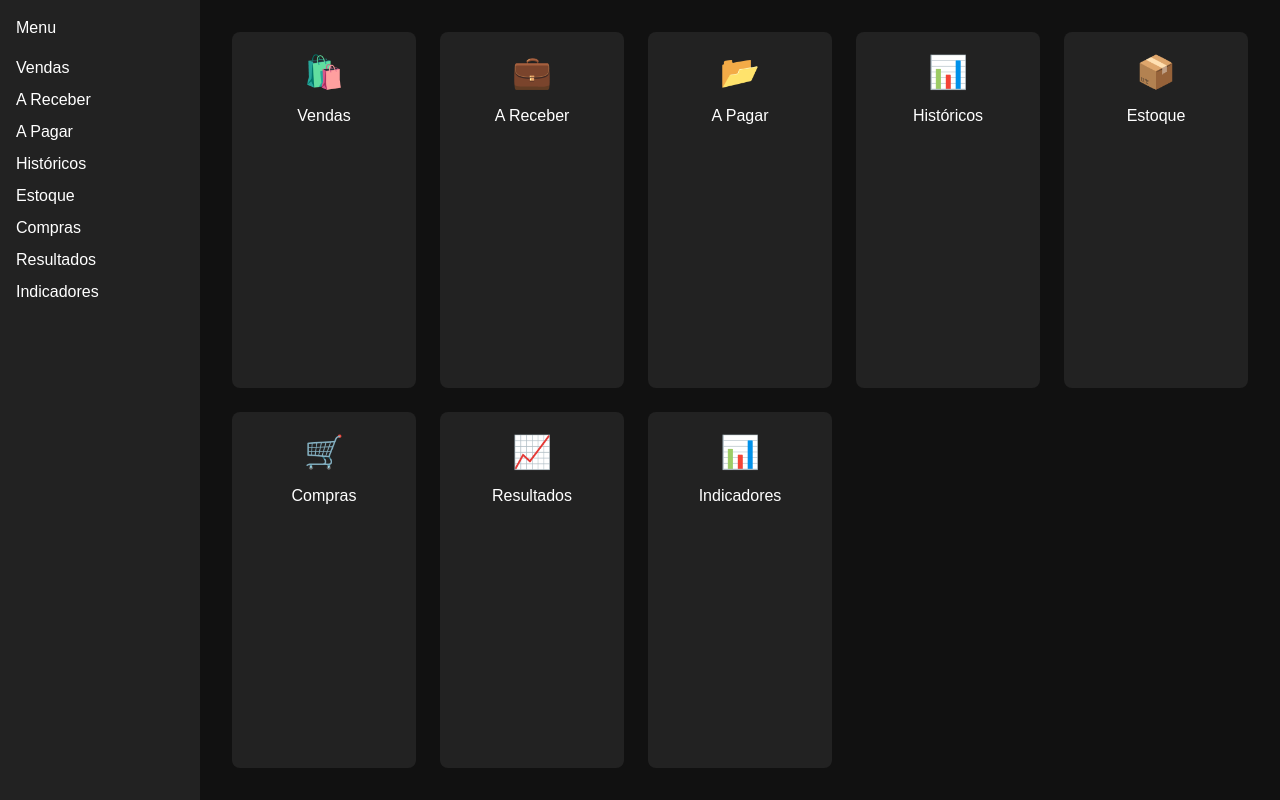
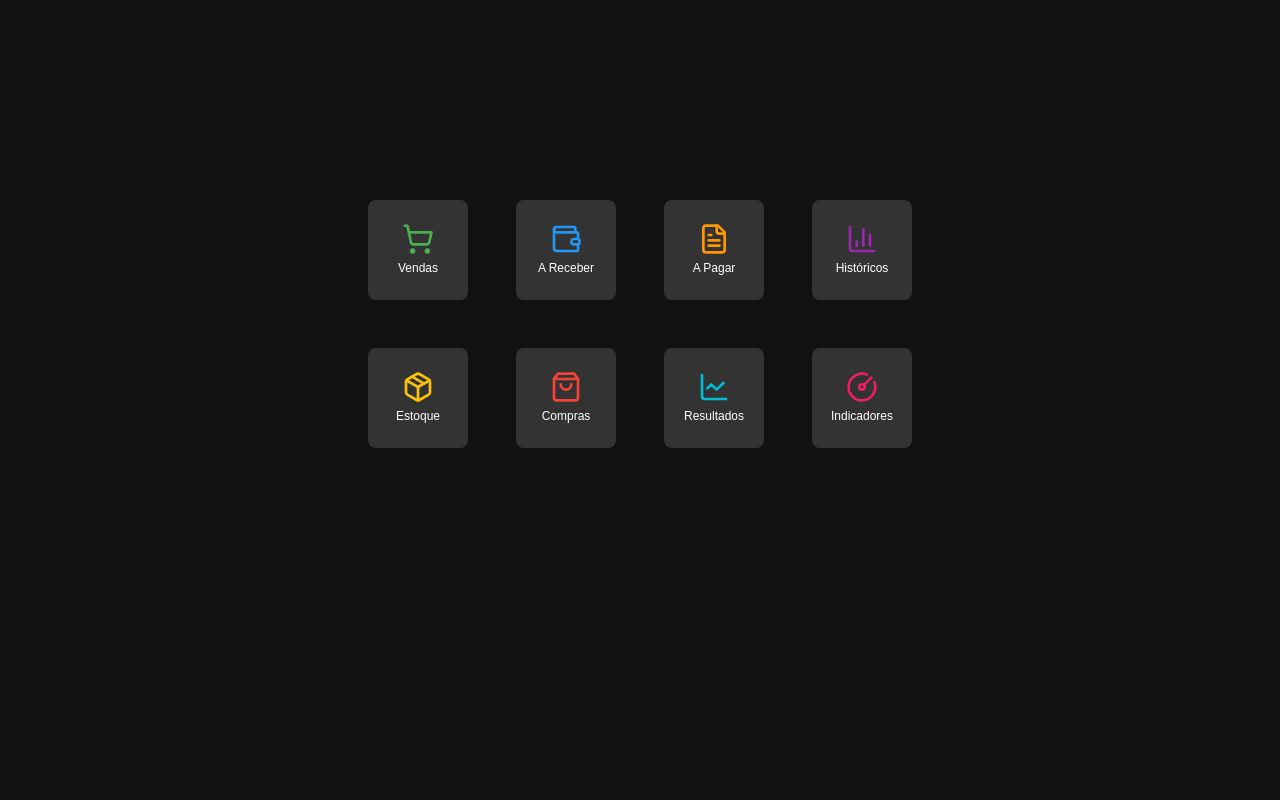
Before and after one commit to EltonFrutal/Painel-frontend, a Next.js app: page /dashboard in a window 1280 px wide. Built offline with nearby package versions, Linux system fonts and the light colour scheme.

Commit message:
grafico vendas

```diff
--- /dev/null
+++ b/app/api/vendas/[ano]/route.ts
@@ -0,0 +1,36 @@
+import { NextResponse } from 'next/server';
+import pool from '@/lib/db';
+
+export async function GET(request: Request, { params }: { params: { ano: string } }) {
+  const ano = params.ano;
+
+  try {
+    const { searchParams } = new URL(request.url);
+    const organizacao = searchParams.get('organizacao') || '';
+    const empresa = searchParams.get('empresa') || '';
+
+    // 🟡 ADICIONE O CONSOLE.LOG AQUI:
+    console.log('Ano:', ano);
+    console.log('Organizacao:', organizacao);
+    console.log('Empresa:', empresa);
+
+    // Sua query continua aqui...
+    const result = await pool.query(
+      `SELECT
+         EXTRACT(MONTH FROM data_emissao) AS mes,
+         SUM(valor_venda) AS total
+       FROM vendas
+       WHERE EXTRACT(YEAR FROM data_emissao) = $1
+         AND ($2 = '' OR organizacao_nome = $2)
+         AND ($3 = '' OR empresa = $3)
+       GROUP BY mes
+       ORDER BY mes`,
+      [ano, organizacao, empresa]
+    );
+
+    return NextResponse.json(result.rows);
+  } catch (error) {
+    console.error('Erro:', error);
+    return NextResponse.json({ erro: 'Erro na consulta' }, { status: 500 });
+  }
+}
--- /dev/null
+++ b/app/api/vendas/filters/routes.ts
@@ -0,0 +1,22 @@
+// Importações
+import { NextResponse } from 'next/server';
+import pool from '@/lib/db';
+
+// Rota GET para buscar os dados
+export async function GET(request: Request) {
+  try {
+    const result = await pool.query(`
+      SELECT
+        EXTRACT(YEAR FROM data_emissao) AS ano,
+        SUM(valor_venda) AS total
+      FROM vendas
+      GROUP BY ano
+      ORDER BY ano
+    `);
+
+    return NextResponse.json(result.rows);
+  } catch (error) {
+    console.error('Erro na API de Vendas:', error);
+    return NextResponse.json({ error: 'Erro ao buscar os dados de vendas' }, { status: 500 });
+  }
+}
--- /dev/null
+++ b/app/api/vendas/route.ts
@@ -0,0 +1,72 @@
+// app/api/vendas/route.ts
+import { NextResponse } from 'next/server';
+import pool from '@/lib/db';
+
+export async function GET(request: Request) {
+  const { searchParams } = new URL(request.url);
+  const ano = searchParams.get('ano');
+  const organizacao = searchParams.get('organizacao');
+  const empresa = searchParams.get('empresa');
+
+  try {
+    let query = '';
+    let params: any[] = [];
+
+    if (ano) {
+      // 📊 Modo mensal
+      query = `
+        SELECT
+          EXTRACT(MONTH FROM data_emissao) AS mes,
+          SUM(valor_venda) AS total
+        FROM vendas
+        WHERE EXTRACT(YEAR FROM data_emissao) = $1
+      `;
+      params.push(ano);
+
+      if (organizacao) {
+        query += ' AND organizacao_nome = $2';
+        params.push(organizacao);
+
+        if (empresa) {
+          query += ' AND empresa = $3';
+          params.push(empresa);
+        }
+      } else if (empresa) {
+        query += ' AND empresa = $2';
+        params.push(empresa);
+      }
+
+      query += ' GROUP BY mes ORDER BY mes';
+    } else {
+      // 📊 Modo anual
+      query = `
+        SELECT
+          EXTRACT(YEAR FROM data_emissao) AS ano,
+          SUM(valor_venda) AS total
+        FROM vendas
+        WHERE 1=1
+      `;
+
+      if (organizacao) {
+        query += ' AND organizacao_nome = $1';
+        params.push(organizacao);
+
+        if (empresa) {
+          query += ' AND empresa = $2';
+          params.push(empresa);
+        }
+      } else if (empresa) {
+        query += ' AND empresa = $1';
+        params.push(empresa);
+      }
+
+      query += ' GROUP BY ano ORDER BY ano';
+    }
+
+    const result = await pool.query(query, params);
+    return NextResponse.json(result.rows);
+  } catch (error) {
+    console.error('Erro na consulta:', error);
+    return NextResponse.json({ erro: 'Erro na consulta' }, { status: 500 });
+  }
+}
--- a/app/dashboard/page.tsx
+++ b/app/dashboard/page.tsx
@@ -1,57 +1,65 @@
 'use client';
 
 import { useRouter } from 'next/navigation';
+import { ShoppingCart, Wallet, FileText, BarChart3, Package, ShoppingBag, LineChart, GaugeCircle } from 'lucide-react';
 
 const botoes = [
-  { titulo: 'Vendas', link: '/vendas', icone: '🛍️' },
-  { titulo: 'A Receber', link: '/areceber', icone: '💼' },
-  { titulo: 'A Pagar', link: '/apagar', icone: '📂' },
-  { titulo: 'Históricos', link: '/historicos', icone: '📊' },
-  { titulo: 'Estoque', link: '/estoque', icone: '📦' },
-  { titulo: 'Compras', link: '/compras', icone: '🛒' },
-  { titulo: 'Resultados', link: '/resultados', icone: '📈' },
-  { titulo: 'Indicadores', link: '/indicadores', icone: '📊' },
+  { titulo: 'Vendas', link: '/vendas', icone: <ShoppingCart size={32} color="#4CAF50" /> },       // Verde
+  { titulo: 'A Receber', link: '/areceber', icone: <Wallet size={32} color="#2196F3" /> },         // Azul
+  { titulo: 'A Pagar', link: '/apagar', icone: <FileText size={32} color="#FF9800" /> },           // Laranja
+  { titulo: 'Históricos', link: '/historicos', icone: <BarChart3 size={32} color="#9C27B0" /> },   // Roxo
+  { titulo: 'Estoque', link: '/estoque', icone: <Package size={32} color="#FFC107" /> },           // Amarelo
+  { titulo: 'Compras', link: '/compras', icone: <ShoppingBag size={32} color="#F44336" /> },       // Vermelho
+  { titulo: 'Resultados', link: '/resultados', icone: <LineChart size={32} color="#00BCD4" /> },   // Azul claro
+  { titulo: 'Indicadores', link: '/indicadores', icone: <GaugeCircle size={32} color="#E91E63" /> } // Rosa
 ];
 
 export default function Dashboard() {
   const router = useRouter();
 
   return (
-    <div style={{ display: 'flex', height: '100vh', backgroundColor: '#111', color: '#fff' }}>
-      {/* Menu Lateral */}
-      <aside style={{ width: '200px', backgroundColor: '#222', padding: '1rem' }}>
-        <h2 style={{ marginBottom: '1rem' }}>Menu</h2>
-        <ul style={{ listStyle: 'none', padding: 0 }}>
-          {botoes.map((btn) => (
-            <li key={btn.titulo} style={{ margin: '0.5rem 0', cursor: 'pointer' }} onClick={() => router.push(btn.link)}>
-              {btn.titulo}
-            </li>
-          ))}
-        </ul>
-      </aside>
-
-      {/* Conteúdo */}
-      <main style={{ flex: 1, padding: '2rem', display: 'grid', gridTemplateColumns: 'repeat(auto-fit, minmax(150px, 1fr))', gap: '1.5rem' }}>
+    <div style={{
+      display: 'flex',
+      height: '100vh',
+      backgroundColor: '#111',
+      color: '#fff',
+      justifyContent: 'center',
+      alignItems: 'flex-start',
+      paddingTop: '200px',
+    }}>
+      <div style={{
+        display: 'grid',
+        gridTemplateColumns: 'repeat(4, 1fr)',
+        gap: '3rem 3rem',
+        justifyItems: 'center',
+        alignItems: 'center',
+      }}>
         {botoes.map((btn) => (
           <div
             key={btn.titulo}
             onClick={() => router.push(btn.link)}
             style={{
-              backgroundColor: '#222',
+              backgroundColor: '#333', // Fundo mais claro
               borderRadius: '8px',
-              padding: '1rem',
               textAlign: 'center',
               cursor: 'pointer',
               transition: 'transform 0.2s',
+              display: 'flex',
+              flexDirection: 'column',
+              justifyContent: 'center',
+              alignItems: 'center',
+              height: '100px',
+              width: '100px',
+              fontSize: '0.75rem',
             }}
             onMouseEnter={(e) => (e.currentTarget.style.transform = 'scale(1.05)')}
             onMouseLeave={(e) => (e.currentTarget.style.transform = 'scale(1)')}
           >
-            <div style={{ fontSize: '2rem', marginBottom: '0.5rem' }}>{btn.icone}</div>
+            <div style={{ marginBottom: '0.2rem' }}>{btn.icone}</div>
             <div>{btn.titulo}</div>
           </div>
         ))}
-      </main>
+      </div>
     </div>
   );
 }
--- a/app/vendas/page.tsx
+++ b/app/vendas/page.tsx
@@ -1,37 +1,111 @@
 'use client';
 
+import { useEffect, useState } from 'react';
+import { useRouter, useSearchParams } from 'next/navigation';
 import { BarChart, Bar, XAxis, YAxis, Tooltip, CartesianGrid, ResponsiveContainer } from 'recharts';
 
-const dadosVendas = [
-  { mes: 'Jan', vendas: 12000 },
-  { mes: 'Fev', vendas: 9000 },
-  { mes: 'Mar', vendas: 15000 },
-  { mes: 'Abr', vendas: 11000 },
-  { mes: 'Mai', vendas: 18000 },
-  { mes: 'Jun', vendas: 13000 },
-  { mes: 'Jul', vendas: 17000 },
-  { mes: 'Ago', vendas: 14000 },
-  { mes: 'Set', vendas: 16000 },
-  { mes: 'Out', vendas: 20000 },
-  { mes: 'Nov', vendas: 22000 },
-  { mes: 'Dez', vendas: 25000 },
-];
+export default function Vendas() {
+  const [dados, setDados] = useState<any[]>([]);
+  const router = useRouter();
+  const searchParams = useSearchParams();
 
-export default function Vendas() {
+  const anoSelecionado = searchParams.get('ano');
+  const organizacao = searchParams.get('organizacao') || '';
+  const empresa = searchParams.get('empresa') || '';
+
+  const fetchData = async () => {
+    try {
+      const response = await fetch(`/api/vendas?ano=${anoSelecionado || ''}&organizacao=${organizacao}&empresa=${empresa}`);
+      const data = await response.json();
+      console.log('Resposta da API:', data);
+
+      if (Array.isArray(data)) {
+        setDados(data);
+      } else {
+        console.error('Resposta não é um array:', data);
+        setDados([]);
+      }
+    } catch (error) {
+      console.error('Erro ao buscar dados:', error);
+      setDados([]);
+    }
+  };
+
+  useEffect(() => {
+    fetchData();
+  }, [anoSelecionado, organizacao, empresa]);
+
+  const meses = [
+    '', 'Janeiro', 'Fevereiro', 'Março', 'Abril', 'Maio',
+    'Junho', 'Julho', 'Agosto', 'Setembro', 'Outubro', 'Novembro', 'Dezembro'
+  ];
+
   return (
     <main style={{ padding: '2rem', backgroundColor: '#111', color: '#fff', minHeight: '100vh' }}>
-      <h1 style={{ textAlign: 'center', marginBottom: '2rem' }}>Gráfico Anual de Vendas</h1>
-      <div style={{ width: '100%', height: '400px' }}>
-        <ResponsiveContainer width="100%" height="100%">
-          <BarChart data={dadosVendas} margin={{ top: 20, right: 30, left: 0, bottom: 5 }}>
-            <CartesianGrid strokeDasharray="3 3" />
-            <XAxis dataKey="mes" stroke="#fff" />
-            <YAxis stroke="#fff" />
-            <Tooltip />
-            <Bar dataKey="vendas" fill="#82ca9d" />
-          </BarChart>
-        </ResponsiveContainer>
+      <h1 style={{ textAlign: 'center', marginBottom: '2rem' }}>
+        {anoSelecionado ? `Vendas Mensais de ${anoSelecionado}` : 'Vendas Anuais'}
+      </h1>
+
+      <div style={{ marginBottom: '2rem', display: 'flex', gap: '1rem' }}>
+        <div>
+          <label>Organização:</label>
+          <input
+            type="text"
+            defaultValue={organizacao}
+            onChange={(e) => router.push(`/vendas?ano=${anoSelecionado || ''}&organizacao=${e.target.value}&empresa=${empresa}`)}
+            placeholder="Digite a organização"
+            style={{ padding: '0.5rem', marginLeft: '0.5rem' }}
+          />
+        </div>
+        <div>
+          <label>Empresa:</label>
+          <input
+            type="text"
+            defaultValue={empresa}
+            onChange={(e) => router.push(`/vendas?ano=${anoSelecionado || ''}&organizacao=${organizacao}&empresa=${e.target.value}`)}
+            placeholder="Digite a empresa"
+            style={{ padding: '0.5rem', marginLeft: '0.5rem' }}
+          />
+        </div>
       </div>
+
+      <ResponsiveContainer width="100%" height={400}>
+        <BarChart
+          data={dados.map((item) => ({
+            ...item,
+            mes: item.mes ? meses[item.mes] : item.mes
+          }))}
+          margin={{ top: 20, right: 30, left: 0, bottom: 5 }}
+          onClick={(e) => {
+            if (e && e.activeLabel && !anoSelecionado) {
+              router.push(`/vendas?ano=${e.activeLabel}&organizacao=${organizacao}&empresa=${empresa}`);
+            }
+          }}
+        >
+          <CartesianGrid strokeDasharray="3 3" />
+          <XAxis dataKey={anoSelecionado ? 'mes' : 'ano'} stroke="#fff" />
+          <YAxis stroke="#fff" />
+          <Tooltip />
+          <Bar dataKey="total" fill="#82ca9d" />
+        </BarChart>
+      </ResponsiveContainer>
+
+      {anoSelecionado && (
+        <button
+          onClick={() => router.push(`/vendas?organizacao=${organizacao}&empresa=${empresa}`)}
+          style={{
+            marginTop: '1rem',
+            padding: '0.5rem 1rem',
+            backgroundColor: '#444',
+            color: '#fff',
+            border: 'none',
+            borderRadius: '4px',
+            cursor: 'pointer',
+          }}
+        >
+          Voltar para Vendas Anuais
+        </button>
+      )}
     </main>
   );
 }
--- a/package.json
+++ b/package.json
@@ -11,7 +11,9 @@
   "dependencies": {
     "@tanstack/react-table": "^8.21.3",
     "axios": "^1.9.0",
+    "lucide-react": "^0.511.0",
     "next": "15.3.3",
+    "pg": "^8.16.0",
     "react": "^19.0.0",
     "react-dom": "^19.0.0",
     "recharts": "^2.15.3"
@@ -20,6 +22,7 @@
     "@eslint/eslintrc": "^3",
     "@tailwindcss/postcss": "^4",
     "@types/node": "^20",
+    "@types/pg": "^8.15.2",
     "@types/react": "^19",
     "@types/react-dom": "^19",
     "eslint": "^9",
--- /dev/null
+++ b/src/lib/db.ts
@@ -0,0 +1,14 @@
+import { Pool } from 'pg';
+
+const pool = new Pool({
+  host: 'dpg-d0sgass9c44c73f5avb0-a.oregon-postgres.render.com',
+  port: 5432,
+  user: 'elton',
+  password: 'AVK75DrHO6FujUEOsb9woeigmaJBAloy',
+  database: 'painelgerencial',
+  ssl: {
+    rejectUnauthorized: false, // Importante para SSL do Render
+  },
+});
+
+export default pool;
```
Also changed, not shown: 1 other file (tests, documents, lock files or other folders).
